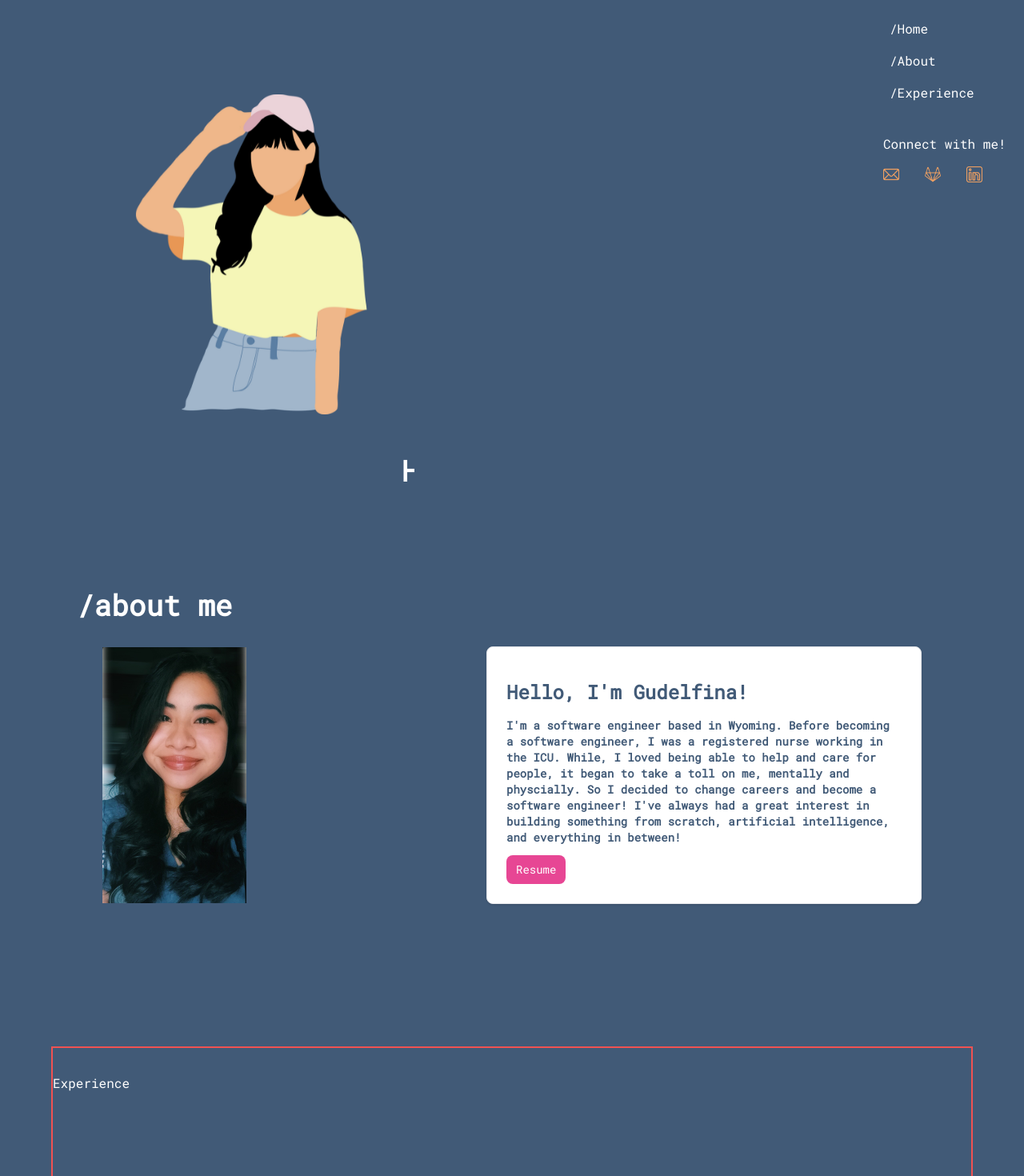
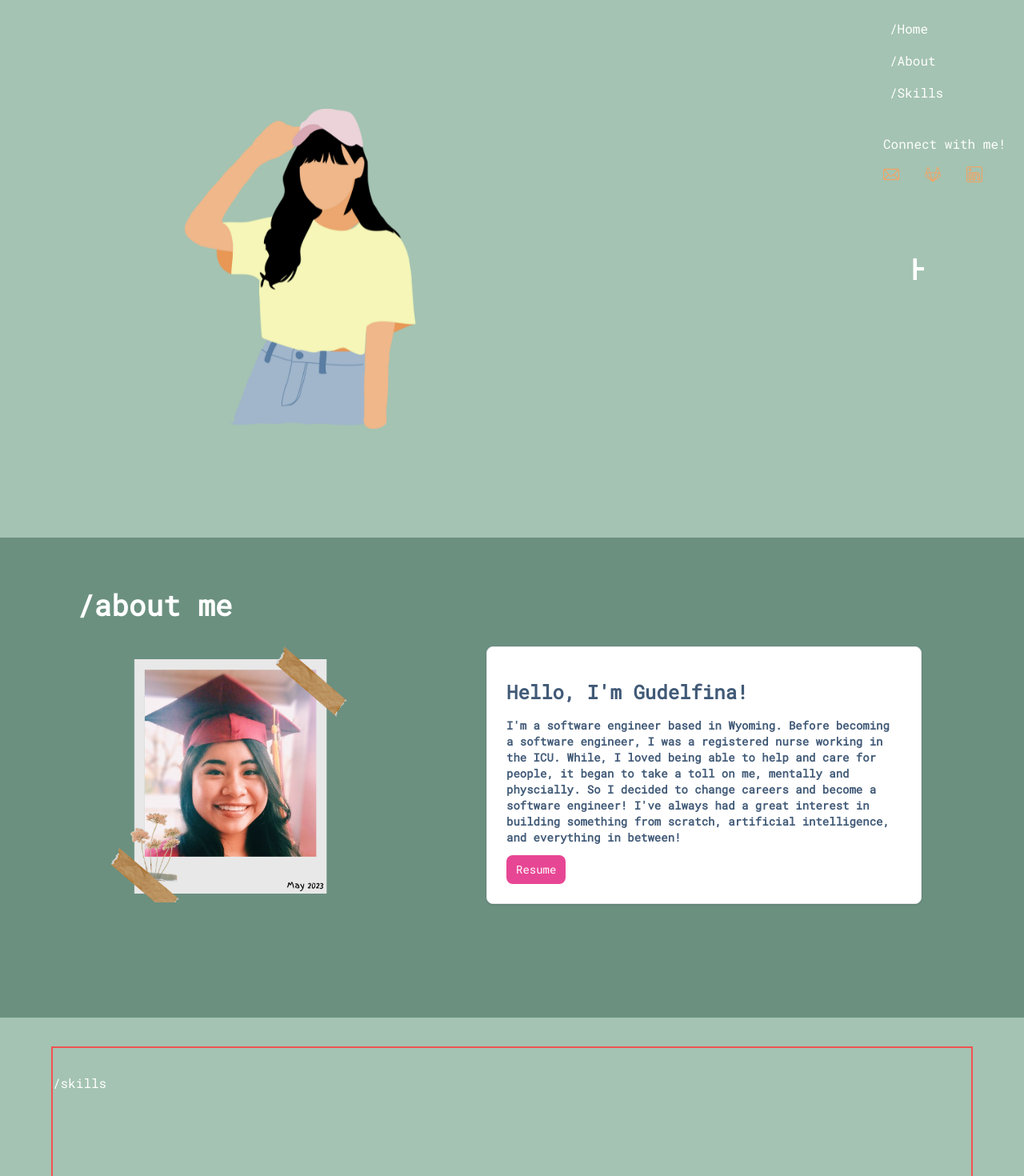
Before and after one commit to Gudelfina/portfolio, a React (Create React App) app: page / in a window 1280 px wide. Shown: the top 1470 px of the page at 80% size. Built offline with nearby package versions, Linux system fonts and the light colour scheme.

Commit message:
changed background color, and modified about page

```diff
--- a/src/components/About.js
+++ b/src/components/About.js
@@ -5,6 +5,9 @@ import me from "../images/me.png";
 
 const AboutPage = () => {
   return (
+    <>
+      <div className="bg-darkGreen">
+        <div className="wrapper mx-auto max-w-6xl">
           <div className="about" id="about-nav">
             <div className="section-header">
               <h1>/about me</h1>
@@ -13,13 +16,14 @@ const AboutPage = () => {
                 <div className="card-border">
                   <h1 className="card-name">Hello, I'm Gudelfina!</h1>
                   <p className="card-content">
-              I'm a <b>software engineer</b> based in Wyoming. Before becoming a
-              software engineer, I was a registered nurse working in the ICU.
-              While, I loved being able to help and care for people, it began to
-              take a toll on me, mentally and physcially. So I decided to change
-              careers and become a software engineer! I've always had a great
-              interest in building something from scratch, artificial
-              intelligence, and everything in between!
+                    I'm a <b>software engineer</b> based in Wyoming. Before
+                    becoming a software engineer, I was a registered nurse
+                    working in the ICU. While, I loved being able to help and
+                    care for people, it began to take a toll on me, mentally and
+                    physcially. So I decided to change careers and become a
+                    software engineer! I've always had a great interest in
+                    building something from scratch, artificial intelligence,
+                    and everything in between!
                   </p>
                   <a
                     href={require("../resume/resume.pdf")}
@@ -32,6 +36,9 @@ const AboutPage = () => {
               </div>
             </div>
           </div>
+        </div>
+      </div>
+    </>
   );
 };
 
--- a/src/components/Experience.js
+++ b/src/components/Experience.js
@@ -4,8 +4,8 @@ import "../styles/Experience.css";
 
 const Experience = () => {
   return (
-    <div className="experience m-8" id="experience-nav">
-      <p>Experience</p>
+    <div className="skills m-8" id="skills-nav">
+      <p>/skills</p>
     </div>
   );
 };
--- a/src/components/NavBar.js
+++ b/src/components/NavBar.js
@@ -34,13 +34,13 @@ const NavBar = () => {
         </li>
         <li>
           <Link
-            to="experience-nav"
+            to="skills-nav"
             spy={true}
             smooth={true}
             offset={50}
             duration={500}
           >
-            /Experience
+            /Skills
           </Link>
         </li>
       </ul>
--- a/src/index.css
+++ b/src/index.css
@@ -9,7 +9,7 @@ body {
     "Helvetica Neue", sans-serif;
   -webkit-font-smoothing: antialiased;
   -moz-osx-font-smoothing: grayscale;
-  background-color: #415a77;
+  background-color: #a4c3b2;
   color: white;
 }
 
@@ -17,3 +17,5 @@ code {
   font-family: source-code-pro, Menlo, Monaco, Consolas, "Courier New",
     monospace;
 }
+
+/* 415a77 */
--- a/src/styles/About.css
+++ b/src/styles/About.css
@@ -1,6 +1,7 @@
 /* .about * {
   border: 1px solid black;
 } */
+
 .about {
   @apply mx-auto flex-nowrap flex-row flex justify-start overflow-y-scroll max-w-6xl py-8 m-9 text-white;
   height: 600px;
@@ -15,10 +16,7 @@
 }
 
 .about-content {
-  @apply flex flex-row inline-block text-sm;
-  display: flex;
-  justify-content: space-between;
-  align-items: center;
+  @apply flex flex-row justify-between content-center inline-block text-sm;
 }
 
 .card-border {
@@ -40,5 +38,4 @@
 
 .my-image {
   @apply inline-block max-h-80 max-w-fit m-8;
-  max-width: 50%;
 }
--- a/src/styles/Experience.css
+++ b/src/styles/Experience.css
@@ -1,4 +1,4 @@
-.experience {
+.skills {
   height: 600px;
   /* background-color: pink; */
   @apply mx-auto flex-nowrap flex-row justify-center max-w-6xl py-8 m-9 text-white border-2 border-red-500;
--- a/src/styles/Intro.css
+++ b/src/styles/Intro.css
@@ -9,7 +9,7 @@
 }
 
 .container {
-  @apply mx-auto flex-nowrap flex-row justify-center max-w-6xl py-8 m-9 text-white;
+  @apply mx-auto flex flex-wrap justify-center items-center max-w-6xl py-8 m-9 text-white h-96 sm:h-auto;
   height: 600px;
 }
 
@@ -35,7 +35,7 @@
 }
 
 .intro-name {
-  @apply lg:text-5xl md:text-4xl font-extrabold text-green-300 dark:text-white;
+  @apply lg:text-5xl md:text-4xl font-extrabold text-brownLight dark:text-white;
 }
 
 /* border-2 border-red-500 */
--- a/tailwind.config.js
+++ b/tailwind.config.js
@@ -20,7 +20,8 @@ module.exports = {
         orangeLight: "#f4a261",
         beige: "#f2e8cf",
         blueScreen: "#415a77",
-        brownLight: "#c9ada7",
+        brownLight: "#a98467",
+        darkGreen: "#6b9080",
       },
     },
   },
```
Also changed, not shown: src/images/me.png. Lines whose indentation alone changed are shown as unchanged.
